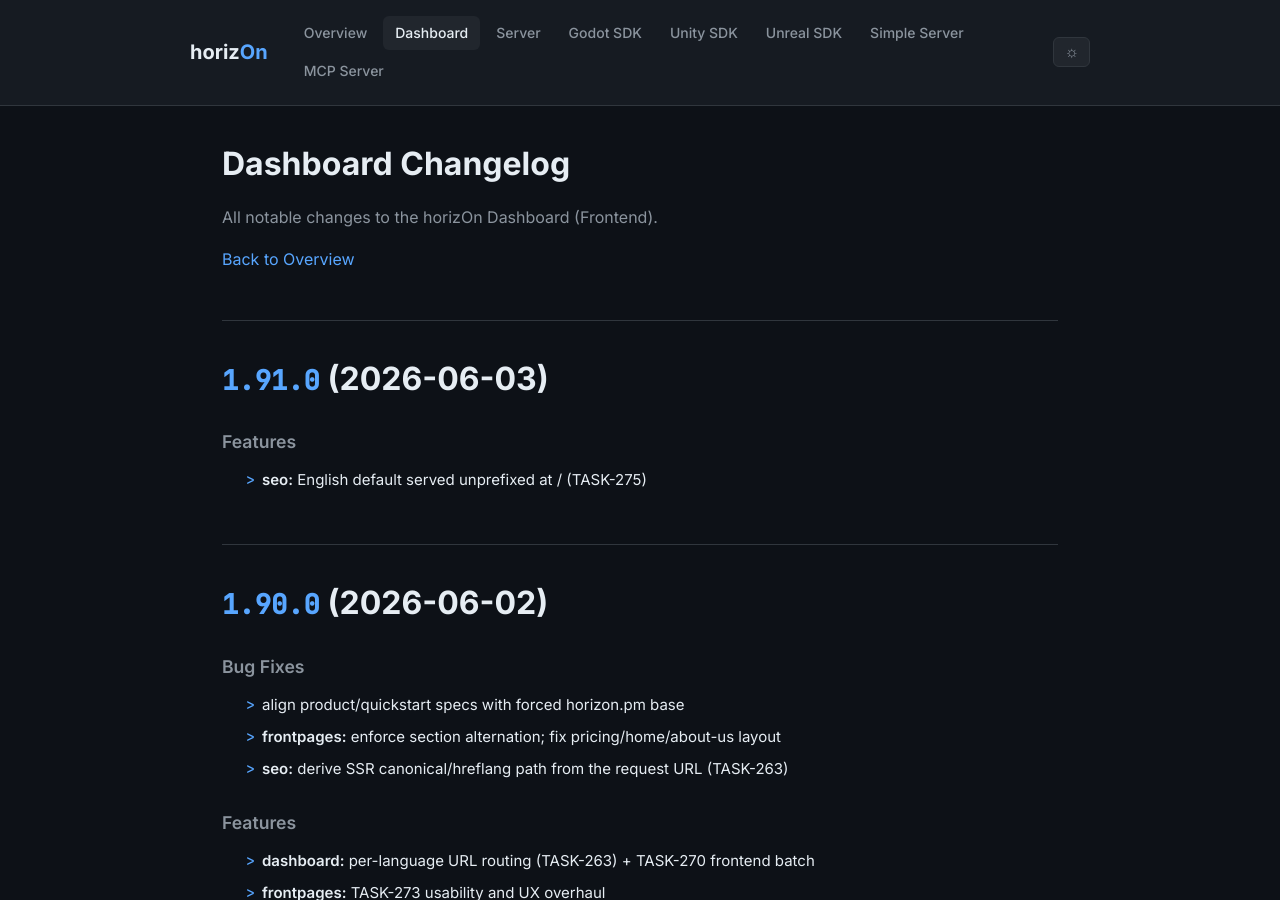
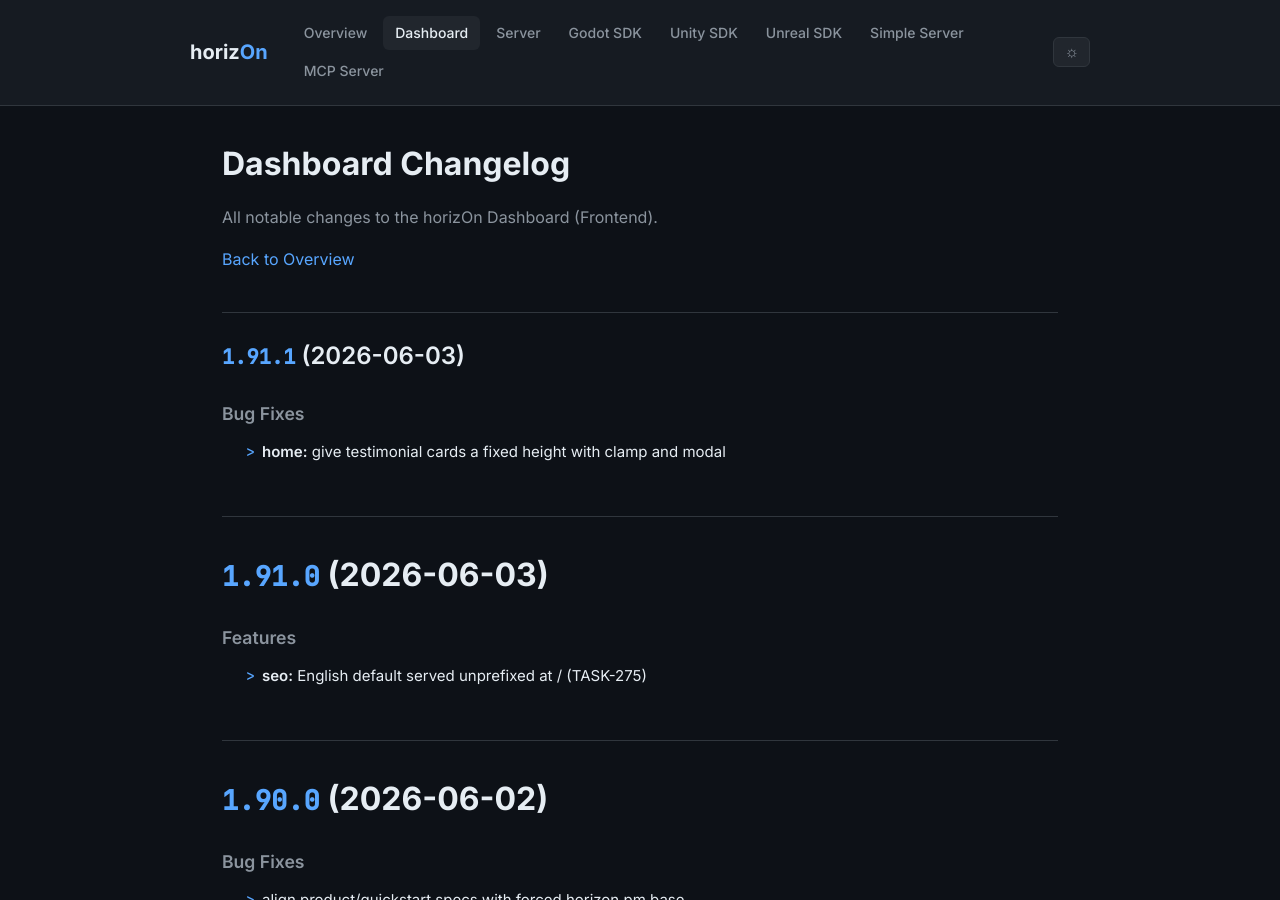
Before and after one commit to ProjectMakersDE/horizOn-Changelog, a Jekyll site: the page built from dashboard-changelog.md, in a window 1280 px wide and 900 px high. Built offline with Jekyll 4.4.1, drawn with Linux system fonts in a browser that asks for light colours.

Commit message:
chore: sync changelogs [skip ci]

```diff
--- a/dashboard-changelog.md
+++ b/dashboard-changelog.md
@@ -8,6 +8,13 @@ title: Dashboard Changelog
 All notable changes to the horizOn Dashboard (Frontend).
 
 [Back to Overview](.)
+
+## [1.91.1](https://github.com/ProjectMakersDE/horizOn-Dashboard/compare/v1.91.0...v1.91.1) (2026-06-03)
+
+
+### Bug Fixes
+
+* **home:** give testimonial cards a fixed height with clamp and modal ([793beae](https://github.com/ProjectMakersDE/horizOn-Dashboard/commit/793beaef40913463beb867fe73795df87bdea32d))
 
 # [1.91.0](https://github.com/ProjectMakersDE/horizOn-Dashboard/compare/v1.90.0...v1.91.0) (2026-06-03)
 
```
Also changed, not shown: index.md (+1 -1 lines).
